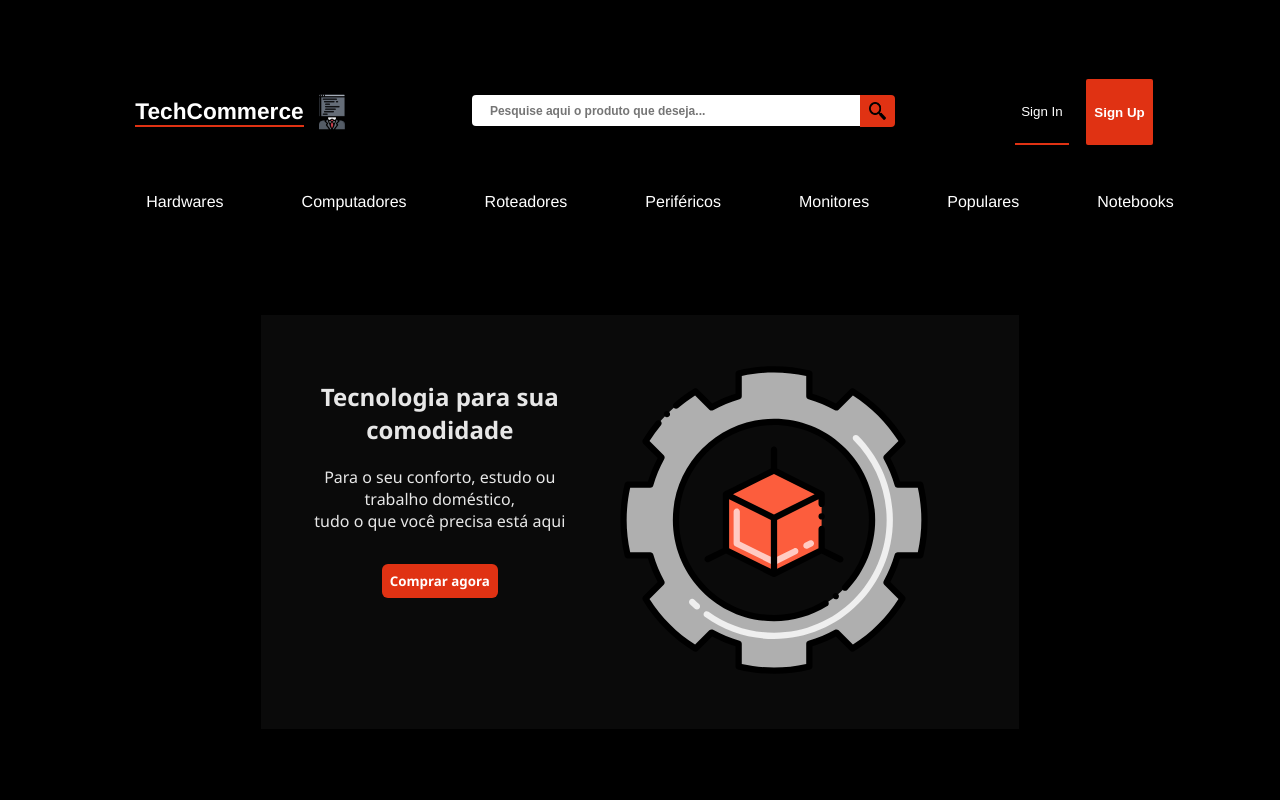
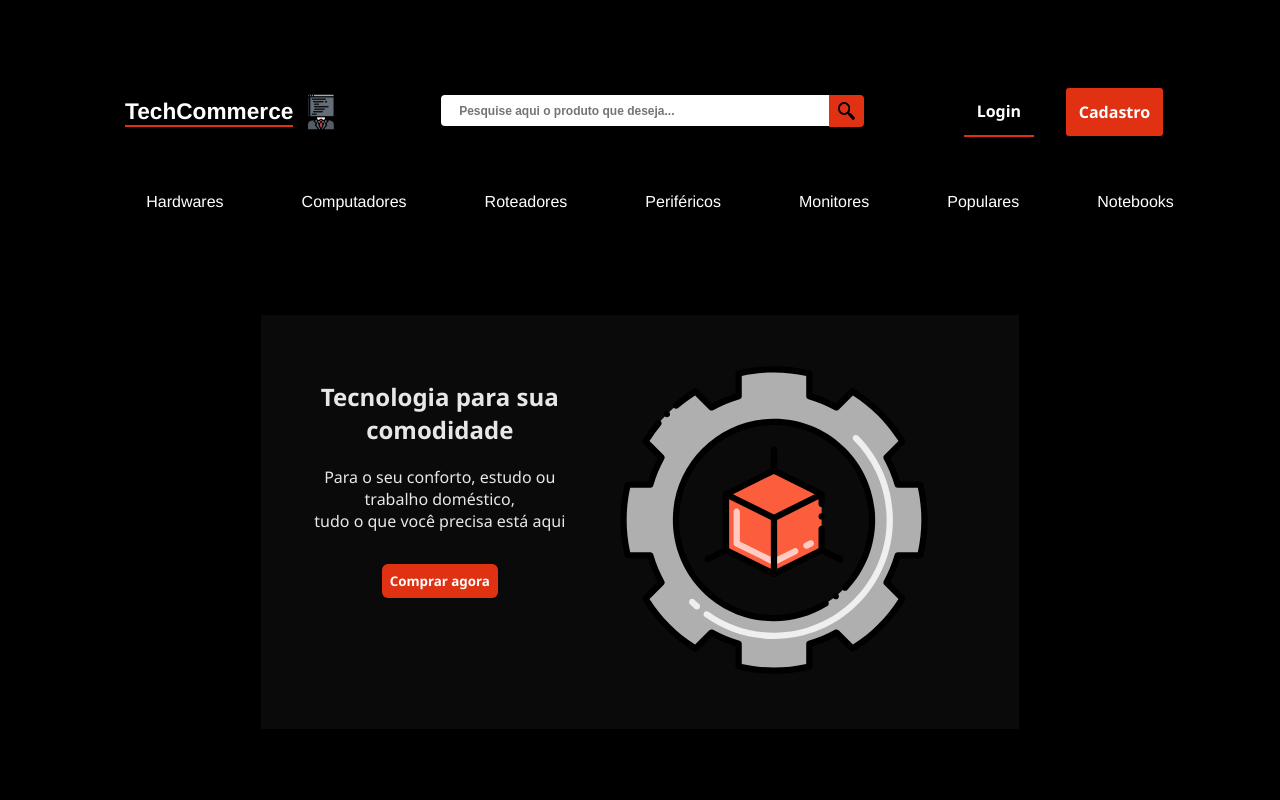
Before and after one commit to olirrvt/ecommerce, a React (Vite) app: page / in a window 1280 px wide. Shown: the top 800 px of the page. Built offline with nearby package versions, Linux system fonts and the light colour scheme.

Commit message:
Reajuste no link do Login e Cadastro

```diff
--- a/src/components/Header/Cabecalho.css
+++ b/src/components/Header/Cabecalho.css
@@ -73,40 +73,38 @@
 
 .container-usuario {
     display: flex;
-    flex-direction: row;
-    justify-content: space-around;
-    gap: 12.1rem;
+    align-items: center;
+    gap: 2rem;
+}
+
+.btn-login,
+.btn-cadastrar {
+    text-decoration: none;
+    font-family: 'Segoe UI', Tahoma, Geneva, Verdana, sans-serif;
+    font-weight: 700;
+    padding: 0.8rem;
 }
 
 .btn-login {
-    cursor: pointer;
-    background: none;
-    border: none;
-    font-family: Arial, Helvetica, sans-serif;
     color: #fff;
     border-bottom: solid 2px #e03213;
-    margin: 0 -11rem 0 0;
+    transition: all 450ms ease-in-out;
 }
 
 .btn-login:hover {
     background: #eb4e32;
-    border-radius: 2px;
-    transition: all 450ms ease;
+    border-bottom: solid 2px #eb4e32;
+    transition: all 450ms ease-in-out;
 }
 
 .btn-cadastrar {
-    background: #e03213;
     color: #fff;
-    cursor: pointer;
-    font-weight: 700;
-    font-family: Arial, Helvetica, sans-serif;
-    border: none;
-    border-radius: 2px;
-    padding: 0.5rem;
-    transition: all 450ms ease-in;
+    background-color: #e03213;
+    border-radius: 3px;
+    transition: all 450ms ease-in-out;
 }
 
 .btn-cadastrar:hover {
     background-color: #eb4e32;
-    transition: all 450ms ease-in;
+    transition: all 450ms ease-in-out;
 }
--- a/src/components/Header/Cabecalho.jsx
+++ b/src/components/Header/Cabecalho.jsx
@@ -2,6 +2,7 @@ import "./Cabecalho.css";
 import logo from "../../assets/desenvolvedor.png";
 import lupa from "../../assets/pesquisa-de-lupa.png";
 import Nav from "../Nav/Nav";
+import { Link } from "react-router-dom";
 
 const Cabecalho = () => {
   return (
@@ -25,9 +26,10 @@ const Cabecalho = () => {
           </div>
 
           <div className="container-usuario">
-            <button className="btn-login">Sign In</button>
-            <button className="btn-cadastrar">Sign Up</button>
+            <Link to="/login" className="btn-login">Login</Link>
+            <Link to="/cadastro" className="btn-cadastrar">Cadastro</Link>
           </div>
+
         </div>
 
         <div>
--- a/src/pages/Login/Login.jsx
+++ b/src/pages/Login/Login.jsx
@@ -1,3 +1,5 @@
+// import { useState, useEffect } from "react";
+
 const Login = () => {
     return (
         <div>
```
